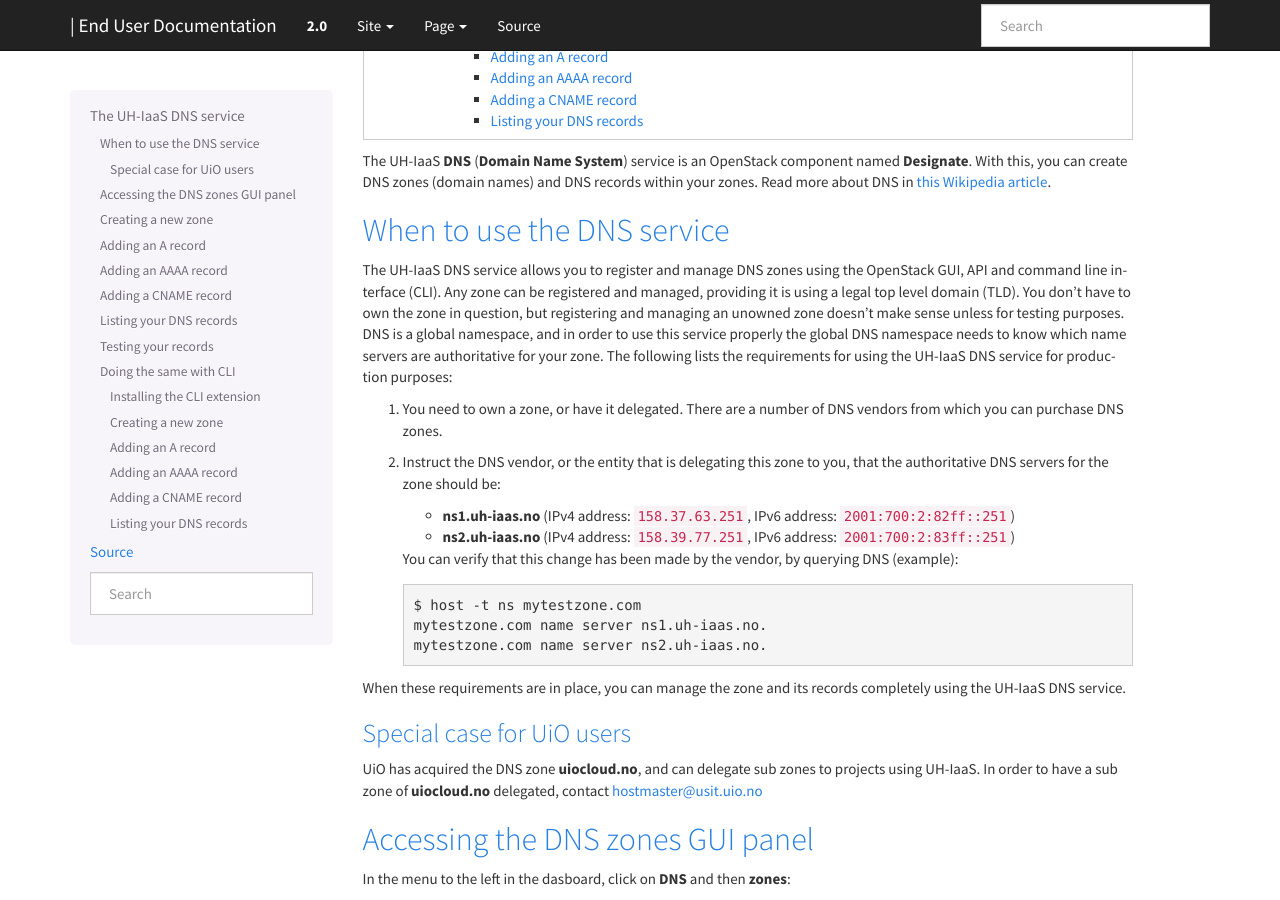
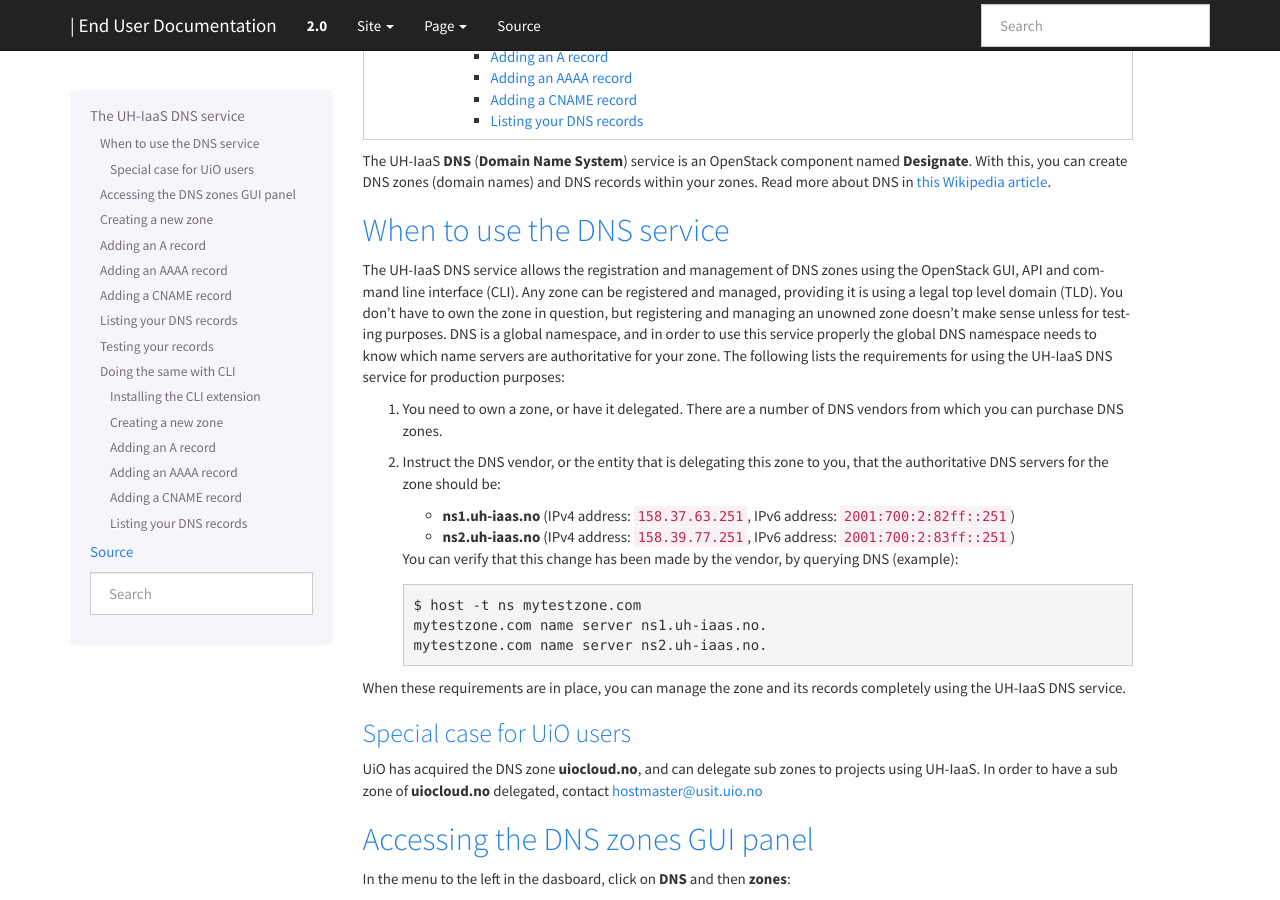
Before and after one commit to norcams/docs-enduser, a Sphinx documentation site: the page built from docs/dns.rst, in a window 1280 px wide and 900 px high, scrolled down 451 px. Built offline with Sphinx 7.4.7, drawn with Linux system fonts in a browser that asks for light colours.

Commit message:
designate

```diff
--- a/docs/dns.rst
+++ b/docs/dns.rst
@@ -18,16 +18,16 @@ in `this Wikipedia article`_.
 When to use the DNS service
 ---------------------------
 
-The UH-IaaS DNS service allows you to register and manage DNS zones
-using the OpenStack GUI, API and command line interface (CLI). Any
-zone can be registered and managed, providing it is using a legal top
-level domain (TLD). You don't have to own the zone in question, but
-registering and managing an unowned zone doesn't make sense unless for
-testing purposes. DNS is a global namespace, and in order to use this
-service properly the global DNS namespace needs to know which name
-servers are authoritative for your zone. The following lists the
-requirements for using the UH-IaaS DNS service for production
-purposes:
+The UH-IaaS DNS service allows the registration and management of DNS
+zones using the OpenStack GUI, API and command line interface
+(CLI). Any zone can be registered and managed, providing it is using a
+legal top level domain (TLD). You don't have to own the zone in
+question, but registering and managing an unowned zone doesn't make
+sense unless for testing purposes. DNS is a global namespace, and in
+order to use this service properly the global DNS namespace needs to
+know which name servers are authoritative for your zone. The following
+lists the requirements for using the UH-IaaS DNS service for
+production purposes:
 
 #. You need to own a zone, or have it delegated. There are a number of
    DNS vendors from which you can purchase DNS zones.
```
